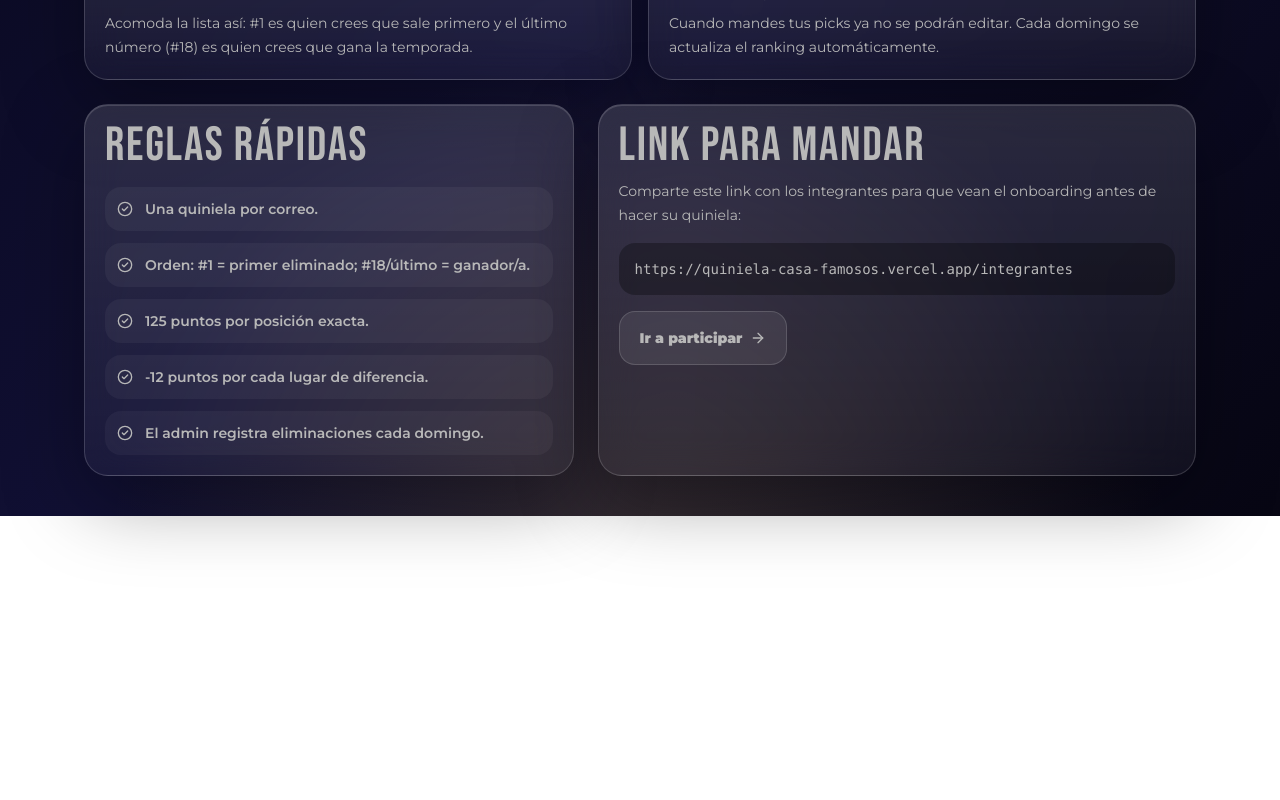
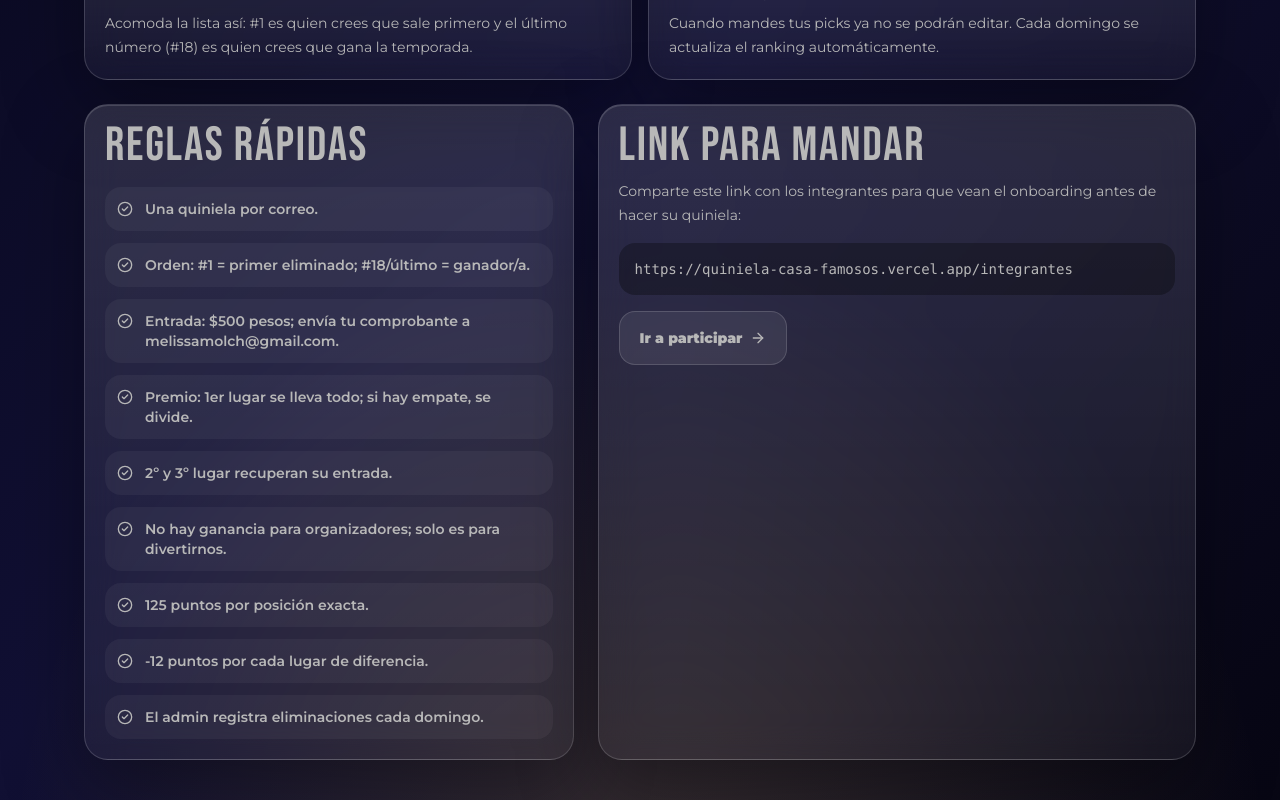
Before and after one commit to santirosado21-spec/quiniela-casa-famosos, a Next.js app: page /integrantes in a window 1280 px wide. Shown: the part 805-1605 px from the top of the page. Before the commit the page ends 1321 px from the top, so only its background shows below. Built offline with nearby package versions, Linux system fonts and the light colour scheme.

Commit message:
copy: add entry and prize rules

```diff
--- a/app/integrantes/page.tsx
+++ b/app/integrantes/page.tsx
@@ -26,6 +26,10 @@ const steps = [
 const rules = [
   'Una quiniela por correo.',
   'Orden: #1 = primer eliminado; #18/último = ganador/a.',
+  'Entrada: $500 pesos; envía tu comprobante a melissamolch@gmail.com.',
+  'Premio: 1er lugar se lleva todo; si hay empate, se divide.',
+  '2º y 3º lugar recuperan su entrada.',
+  'No hay ganancia para organizadores; solo es para divertirnos.',
   '125 puntos por posición exacta.',
   '-12 puntos por cada lugar de diferencia.',
   'El admin registra eliminaciones cada domingo.',
--- a/app/join/[token]/page.tsx
+++ b/app/join/[token]/page.tsx
@@ -60,7 +60,7 @@ export default function JoinPage({ params }: { params: Promise<{ token: string }
       <p className="mt-4 text-sm leading-6 text-violet-100/78 sm:text-base"><b>#1 es quien crees que sale primero.</b> El último número (#{contestants.length || 18}) es quien crees que gana la temporada. En móvil usa los botones ↑ ↓. Solo puedes enviar una vez.</p>
       <div className="mt-5 rounded-2xl border border-yellow-300/25 bg-yellow-300/10 p-4">
         <p className="text-xs font-black uppercase tracking-[.2em] text-yellow-100">Pago Money Pool</p>
-        <p className="mt-2 text-sm leading-6 text-violet-100/80">El link de pago está siempre disponible para pagar tu entrada cuando quieras.</p>
+        <p className="mt-2 text-sm leading-6 text-violet-100/80">La entrada es de <b>$500 pesos</b>. Paga en Money Pool y manda tu comprobante a <b>melissamolch@gmail.com</b>.</p>
         <a href={MONEY_POOL_URL} target="_blank" rel="noopener noreferrer" className="mt-3 inline-flex rounded-2xl bg-yellow-300 px-5 py-3 text-sm font-black text-slate-950">
           Pagar en Money Pool
         </a>
@@ -71,6 +71,9 @@ export default function JoinPage({ params }: { params: Promise<{ token: string }
     <div className="mt-5 grid gap-3 sm:mt-8">
       <div className="rounded-2xl border border-white/10 bg-white/[.045] p-3 text-xs font-bold leading-5 text-violet-100/75 sm:text-sm">
         Ordena la lista así: <b>#1 = primer eliminado</b> · <b>#{contestants.length || 18} = ganador/a</b>.
+      </div>
+      <div className="rounded-2xl border border-yellow-300/20 bg-yellow-300/[.08] p-3 text-xs font-bold leading-5 text-violet-100/75 sm:text-sm">
+        Premio: <b>1er lugar se lleva todo</b>. Si hay empate, se divide. <b>2º y 3º lugar recuperan su entrada</b>. No hay ganancia para organizadores; solo es para divertirnos.
       </div>
       {list.map((c, i) => <div key={c.id} className="spotlight flex items-center gap-3 rounded-2xl p-2.5 sm:gap-4 sm:p-3">
         <div className="grid size-9 shrink-0 place-items-center rounded-xl bg-yellow-300 text-sm font-black text-slate-950 sm:size-10">{i + 1}</div>
--- a/app/play/page.tsx
+++ b/app/play/page.tsx
@@ -85,7 +85,7 @@ export default function PlayPage() {
       {existing && <div className="mt-4 flex items-center gap-2 rounded-2xl bg-emerald-400/10 p-3 text-xs font-bold text-emerald-100 sm:text-sm"><Lock className="h-4 w-4"/> Este correo ya envió picks. Abajo puedes verlos bloqueados.</div>}
       <div className="mt-4 rounded-2xl border border-yellow-300/25 bg-yellow-300/10 p-3 sm:p-4">
         <p className="text-xs font-black uppercase tracking-[.2em] text-yellow-100">Pago Money Pool</p>
-        <p className="mt-2 text-xs leading-5 text-violet-100/75 sm:text-sm sm:leading-6">El link de pago queda siempre disponible para que puedas pagar tu entrada cuando quieras.</p>
+        <p className="mt-2 text-xs leading-5 text-violet-100/75 sm:text-sm sm:leading-6">La entrada es de <b>$500 pesos</b>. Paga en Money Pool y manda tu comprobante a <b>melissamolch@gmail.com</b>.</p>
         <a href={MONEY_POOL_URL} target="_blank" rel="noopener noreferrer" className="mt-3 inline-flex w-full justify-center rounded-2xl bg-yellow-300 px-5 py-3 text-sm font-black text-slate-950 sm:w-auto">
           Pagar en Money Pool
         </a>
@@ -96,6 +96,9 @@ export default function PlayPage() {
     <section className="mt-4 grid gap-2 sm:mt-6 sm:gap-2.5">
       <div className="rounded-2xl border border-white/10 bg-white/[.045] p-3 text-xs font-bold leading-5 text-violet-100/75 sm:text-sm">
         Ordena la lista así: <b>#1 = primer eliminado</b> · <b>#{contestants.length || 18} = ganador/a</b>.
+      </div>
+      <div className="rounded-2xl border border-yellow-300/20 bg-yellow-300/[.08] p-3 text-xs font-bold leading-5 text-violet-100/75 sm:text-sm">
+        Premio: <b>1er lugar se lleva todo</b>. Si hay empate, se divide. <b>2º y 3º lugar recuperan su entrada</b>. No hay ganancia para organizadores; solo es para divertirnos.
       </div>
       {ordered.map((c, i) => <div key={c.id} className="spotlight flex items-center gap-2 rounded-2xl p-2 sm:gap-3 sm:p-2.5">
         <div className="grid h-8 w-8 shrink-0 place-items-center rounded-lg bg-yellow-300 text-xs font-black text-slate-950 sm:h-9 sm:w-9 sm:rounded-xl sm:text-sm">{i + 1}</div>
```
